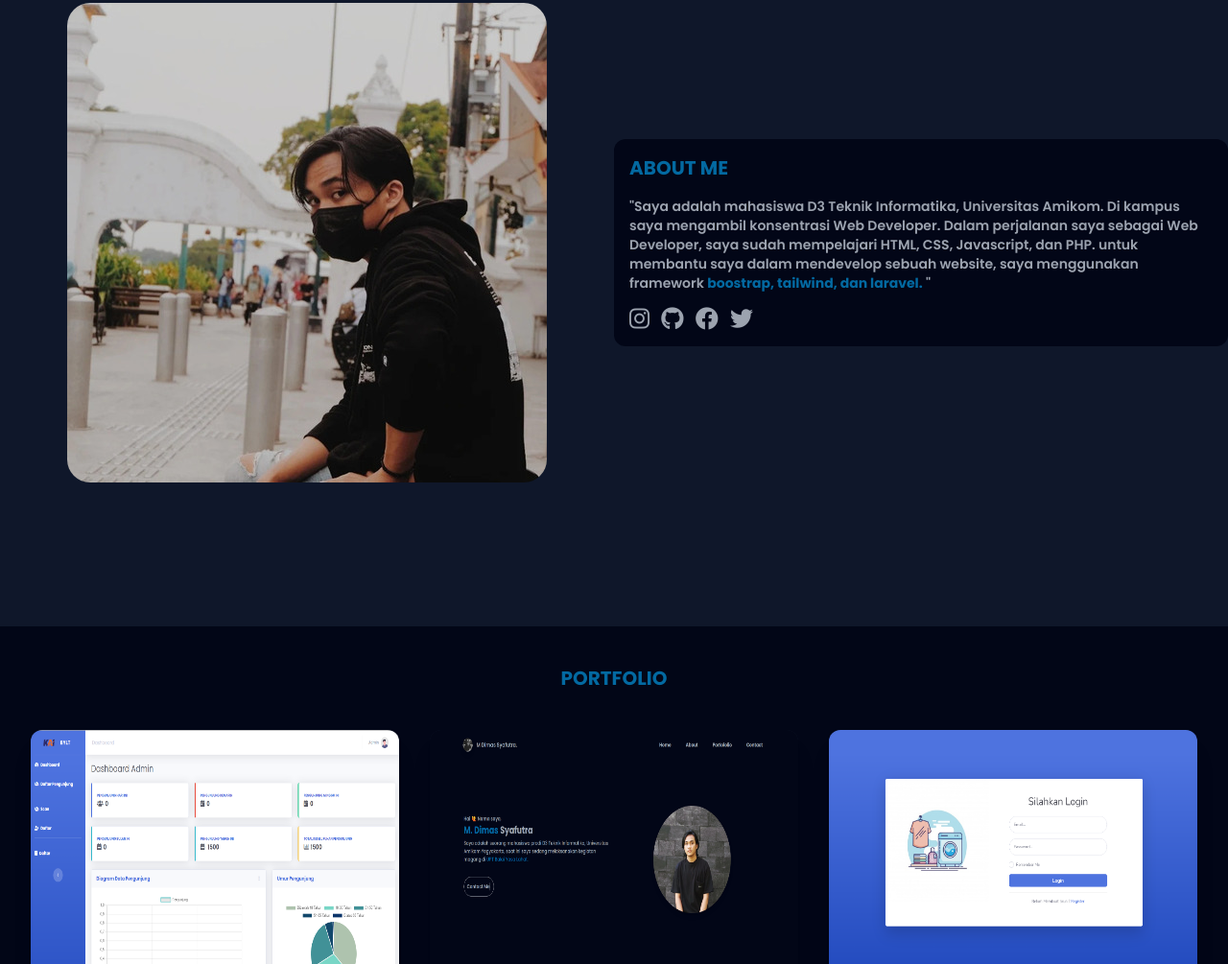
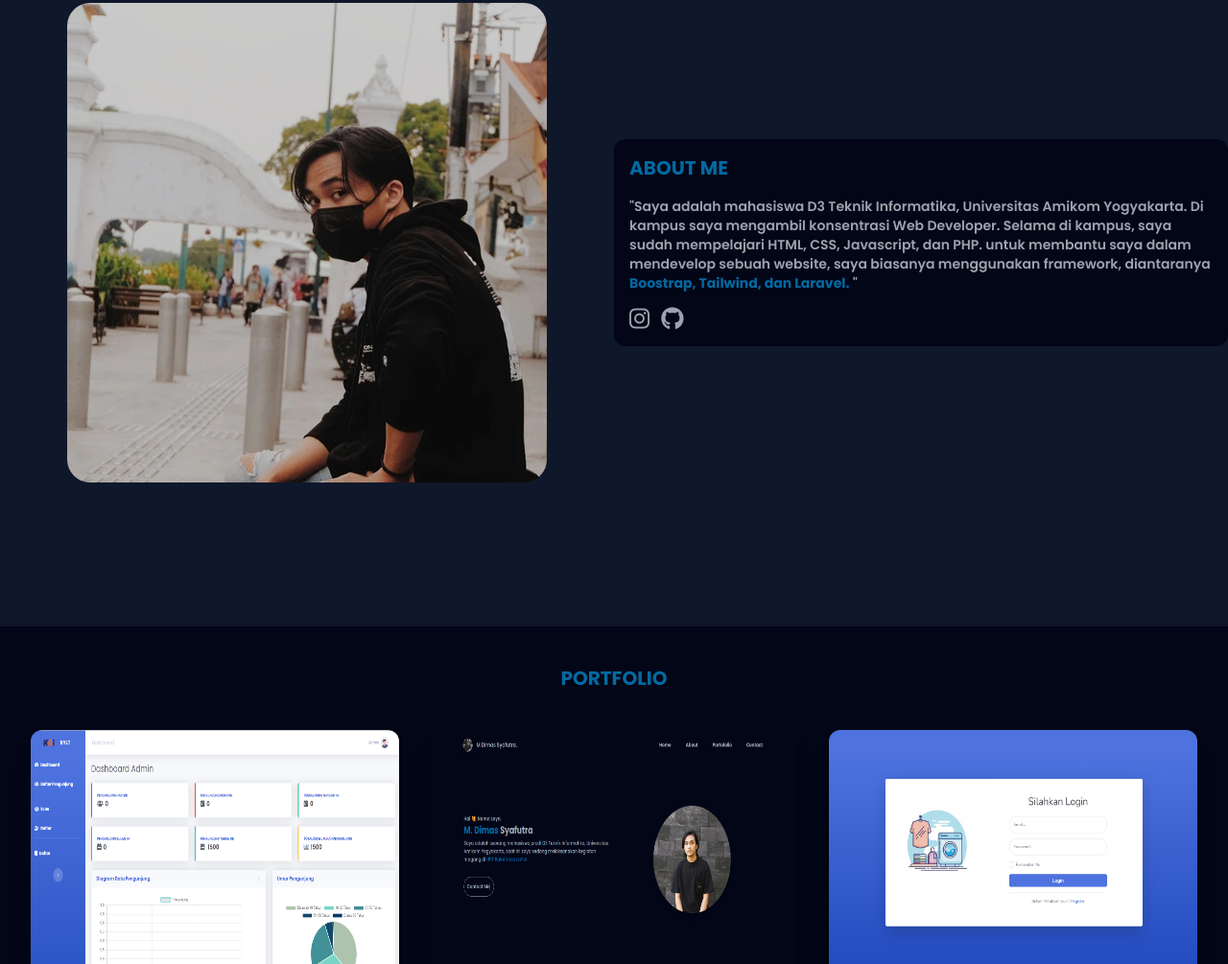
Before and after one commit to mdimassyafutraa/portofolio, a website: page index.html in a window 1280 px wide. Shown: the part 947-1952 px from the top of the page at 96% size. Drawn offline with nearby package versions, Linux system fonts and the light colour scheme.

Commit message:
memperbaik tulisan

```diff
--- a/index.html
+++ b/index.html
@@ -105,14 +105,12 @@
             <div class="mx-auto w-full md:w-1/2 order-2 p-10 sm:p-4 mt-4 md:mt-0 bg-hitamBg rounded-xl hover:shadow-lg transition duration-300">
               <h2 class="font-bold uppercase text-biru text-xl">About me</h2>
               <p class="text-sm font-semibold mt-4">
-                "Saya adalah mahasiswa D3 Teknik Informatika, Universitas Amikom. Di kampus saya mengambil konsentrasi Web Developer. Dalam perjalanan saya sebagai Web Developer, saya sudah mempelajari HTML, CSS, Javascript, dan PHP. untuk
-                membantu saya dalam mendevelop sebuah website, saya menggunakan framework <span class="text-biru font-bold">boostrap, tailwind, dan laravel.</span> "
+                "Saya adalah mahasiswa D3 Teknik Informatika, Universitas Amikom Yogyakarta. Di kampus saya mengambil konsentrasi Web Developer. Selama di kampus, saya sudah mempelajari HTML, CSS, Javascript, dan PHP. untuk membantu saya
+                dalam mendevelop sebuah website, saya biasanya menggunakan framework, diantaranya <span class="text-biru font-bold">Boostrap, Tailwind, dan Laravel.</span> "
               </p>
               <div class="basis-1/2 mt-4">
                 <a href="https://www.instagram.com/mdimas_25/" target="_blank"><i class="fa-brands fa-instagram fa-xl mr-2 hover:scale-125 transition duration-300 ease-in-out hover:text-red-700"></i></a>
                 <a href="https://github.com/mdimassyafutraa?tab=repositories" target="_blank"><i class="fa-brands fa-github fa-xl mr-2 hover:scale-125 transition duration-300 ease-in-out hover:text-hitamPages"></i></a>
-                <a href="#about"><i class="fa-brands fa-facebook fa-xl mr-2 hover:scale-125 transition duration-300 ease-in-out hover:text-blue-900"></i></a>
-                <a href="#about"><i class="fa-brands fa-twitter fa-xl mr-2 hover:scale-125 transition duration-300 ease-in-out hover:text-blue-700"></i></a>
               </div>
             </div>
             <div class="w-full self-center lg:w-1/2 md:w-1/2 order-1">
--- a/public/style.css
+++ b/public/style.css
@@ -57,5 +57,5 @@
 
 #nav-menu a.active {
   /* Gaya tautan aktif */
-  color: #0369a1; /* Warna tautan aktif */
+  color: #0369a1;
 }
```
Also changed, not shown: public/tailwind.css.
